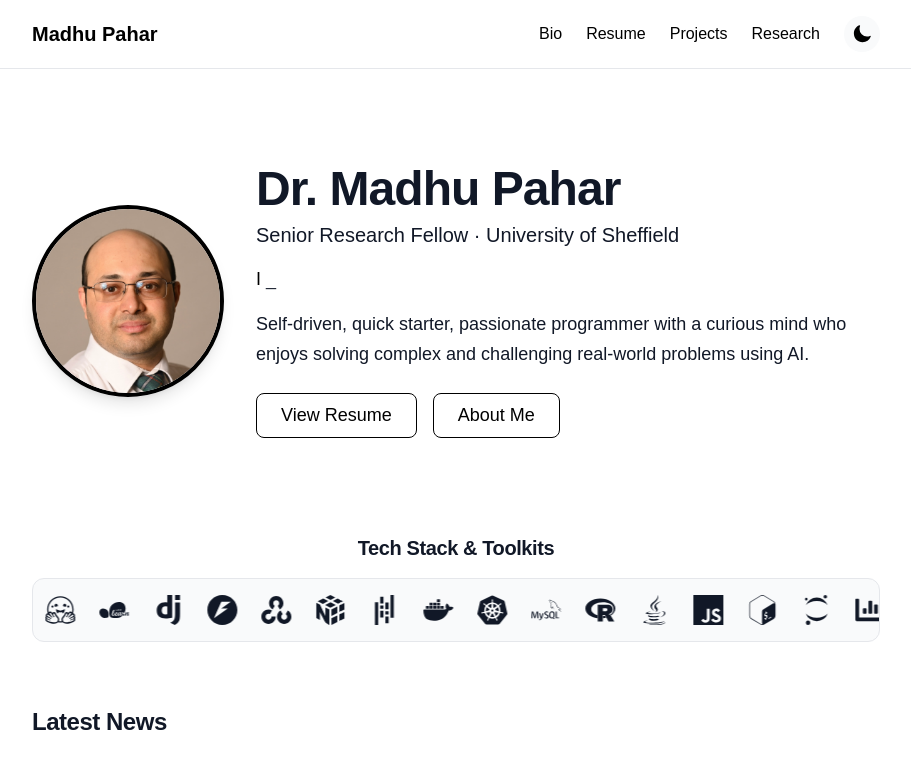
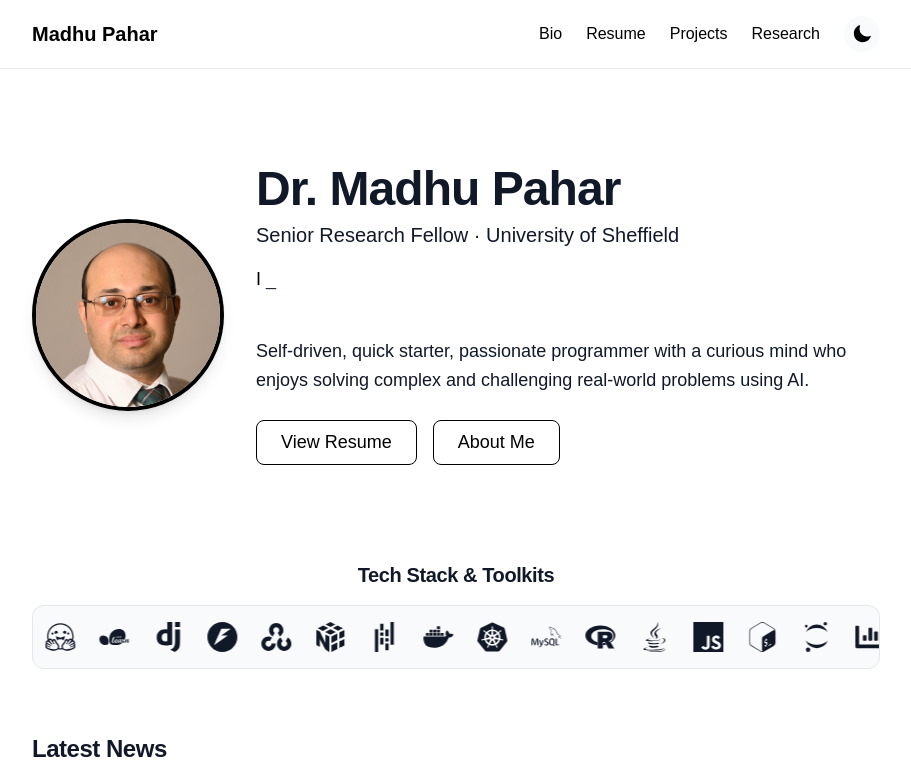
Before and after one commit to Madhurananda/madhurananda.github.io, a Next.js app: page / in a window 1280 px wide. Shown: the top 762 px of the page, without its empty margins (184-1095 px from the left). Built offline with nearby package versions, Linux system fonts and the light colour scheme; a web font is replaced by a local one.

Commit message:
Final commit

```diff
--- a/app/page.tsx
+++ b/app/page.tsx
@@ -133,7 +133,8 @@ export default function HomePage() {
           <p className="text-xl text-gray-600 dark:text-gray-300 mb-4">
             Senior Research Fellow · University of Sheffield
           </p>
-          <p className="text-lg leading-relaxed max-w-2xl">
+          {/* ===== TYPED TEXT WITH MIN-HEIGHT ===== */}
+          <p className="text-lg leading-relaxed max-w-2xl min-h-[3.5rem]">
             <span ref={typedRef} className="font-medium text-accent"></span>
             <span className="animate-pulse">_</span>
           </p>
```
